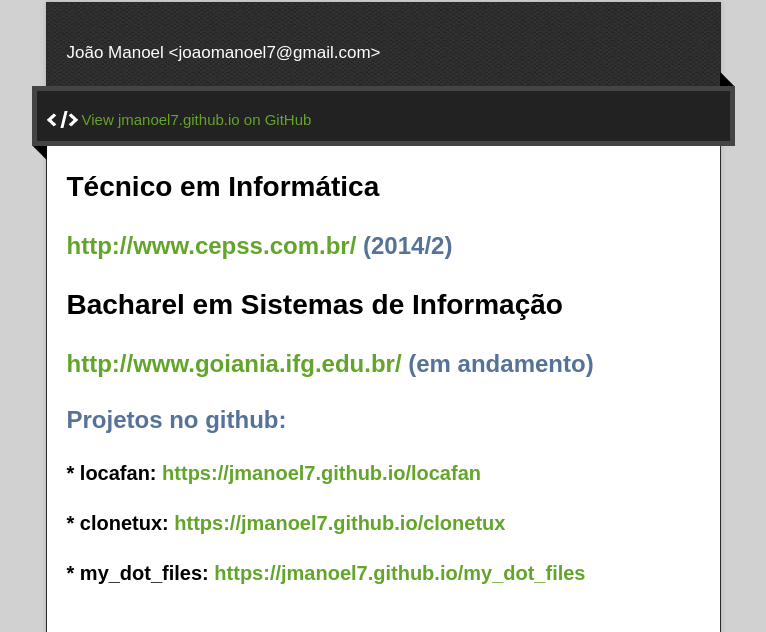
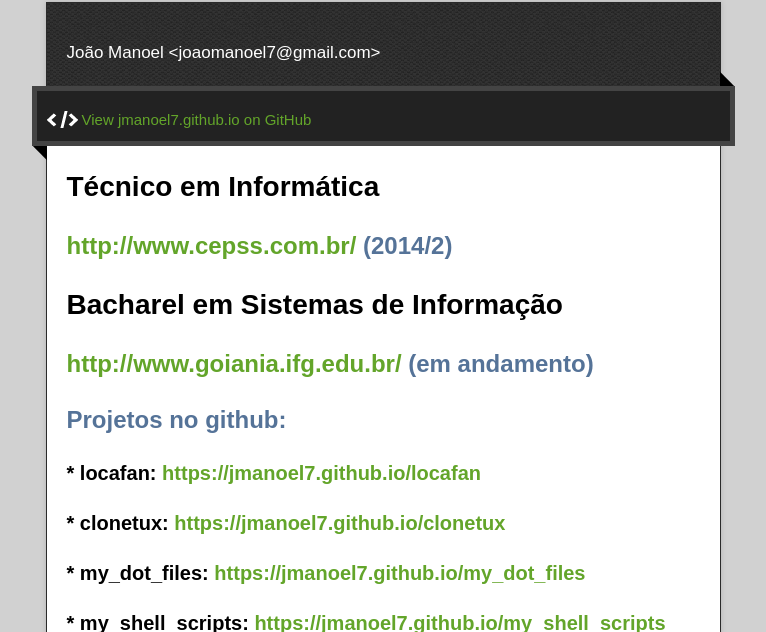
Before and after one commit to jmanoel7/jmanoel7.github.io, a plain HTML site: page index.html in a window 1280 px wide. Shown: the part 128-760 px from the top of the page, without its empty margins (257-1023 px from the left). Drawn offline with nearby package versions, Linux system fonts and the light colour scheme.

Commit message:
add project my_shell_scripts to list in index.html ...

```diff
--- a/index.html
+++ b/index.html
@@ -62,6 +62,10 @@
 <h3>
 <a id="-my_dot_files-httpsgithubcomjmanoel7my_dot_files" class="anchor" href="#-my_dot_files-httpsgithubcomjmanoel7my_dot_files" aria-hidden="true"><span class="octicon octicon-link"></span></a>* <strong>my_dot_files:</strong> <a href="https://jmanoel7.github.io/my_dot_files">https://jmanoel7.github.io/my_dot_files</a>
 </h3>
+
+<h3>
+<a id="-my_shell_scripts-httpsgithubcomjmanoel7my_shell_scripts" class="anchor" href="#-my_shell_scripts-httpsgithubcomjmanoel7my_shell_scripts" aria-hidden="true"><span class="octicon octicon-link"></span></a>* <strong>my_shell_scripts:</strong> <a href="https://jmanoel7.github.io/my_shell_scripts">https://jmanoel7.github.io/my_shell_scripts</a>
+</h3>
         </article>
       </div>
     </div>
```
